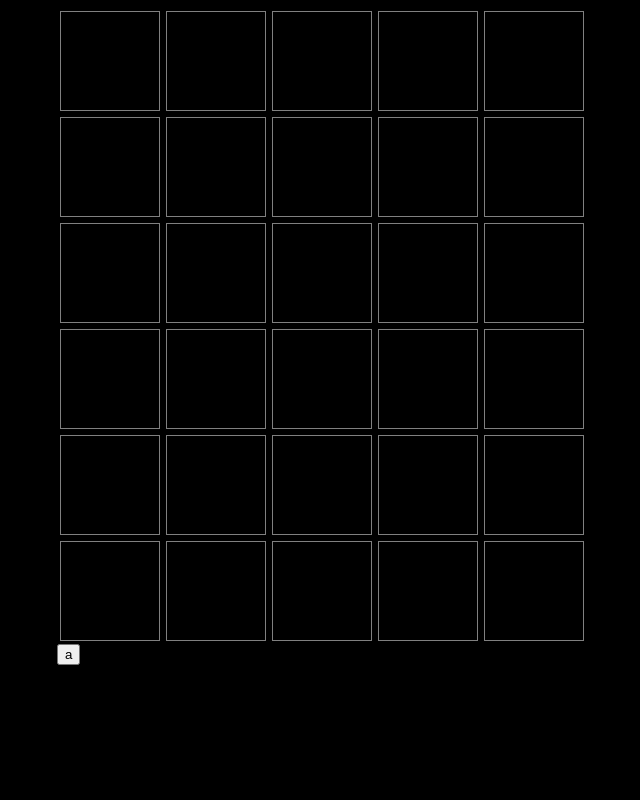
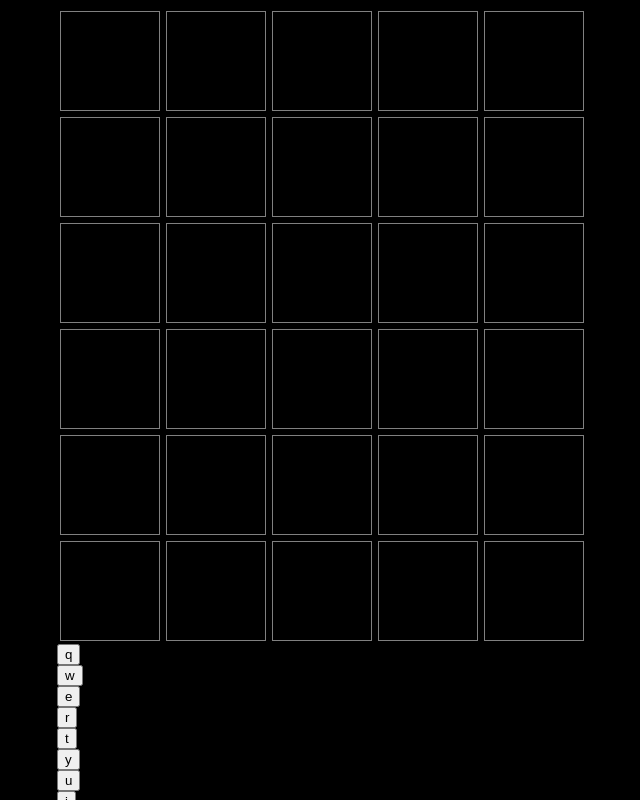
Before and after one commit to mathildemouw/wordle, a React (Create React App) app: page / in a window 1280 px wide. Shown: the top 800 px of the page, without its empty margins (318-958 px from the left). Built offline with nearby package versions, Linux system fonts and the light colour scheme.

Commit message:
create all the letter options

```diff
--- a/src/index.jsx
+++ b/src/index.jsx
@@ -70,13 +70,25 @@ class AnswerBoard extends React.Component {
 }
 
 
-function LetterSelection () {
-  const [letter, setLetter] = useState("a")
-
+function LetterOption (props) {
   return(
-    <div><button>{letter}</button>
+    <div><button>{props.letter}</button>
     </div>
   )
+}
+
+function LetterSelection () {
+  const [letterArray, setLetterArray] = useState(["q","w","e","r","t","y","u","i","o","p",
+      "a","s","d","f","g","h","j","k","l",
+      "z","x","c","v","b","n","m"])
+
+  // renderLetters(i){
+  //   const letterArray = this.state.letterArray.map(<LetterOption letter={letterArray[i]} />)
+  // }
+
+    return(<div>
+      <>{letterArray.map(i => <LetterOption letter={i} />)}</>
+    </div>)
 }
 
 class Game extends React.Component {
```
